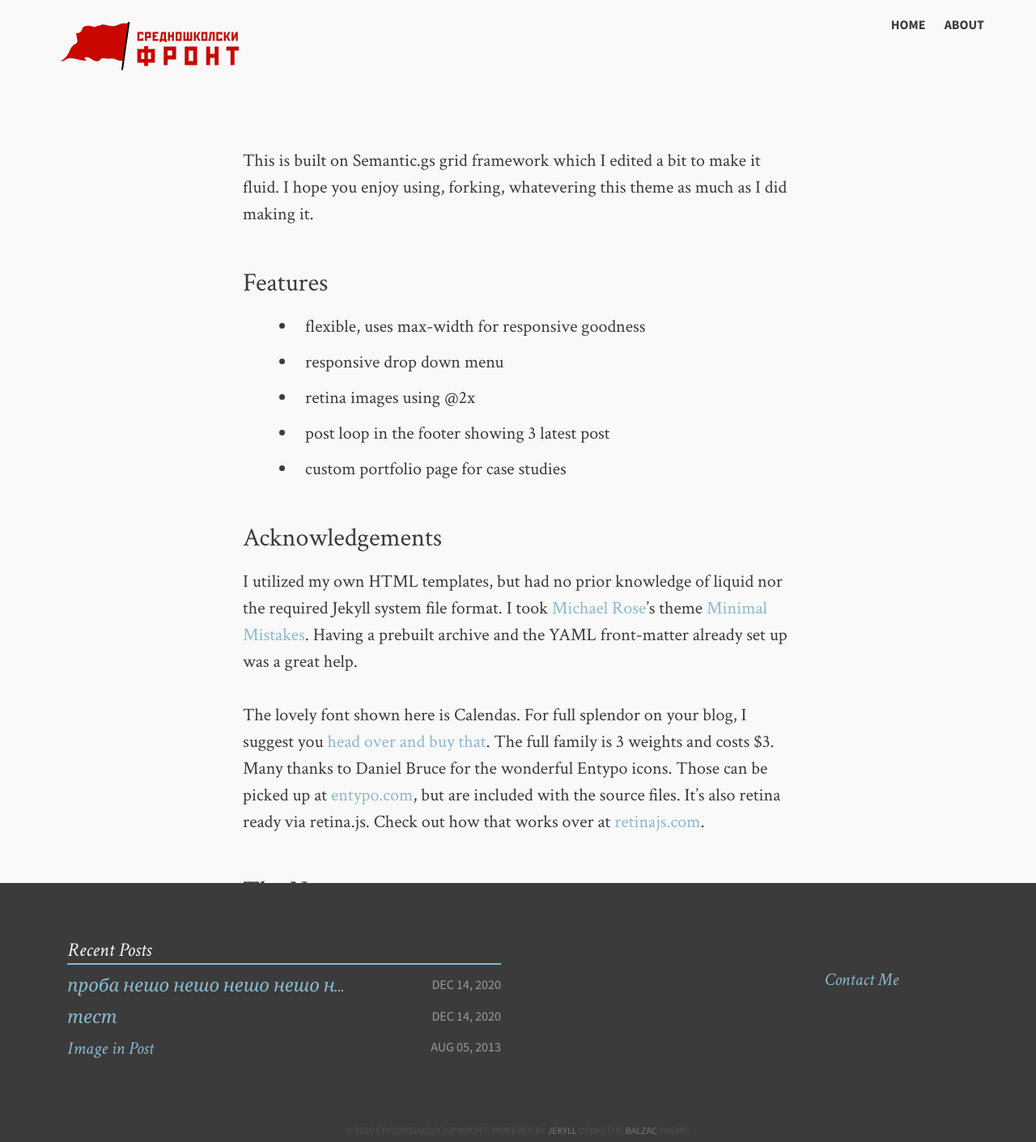
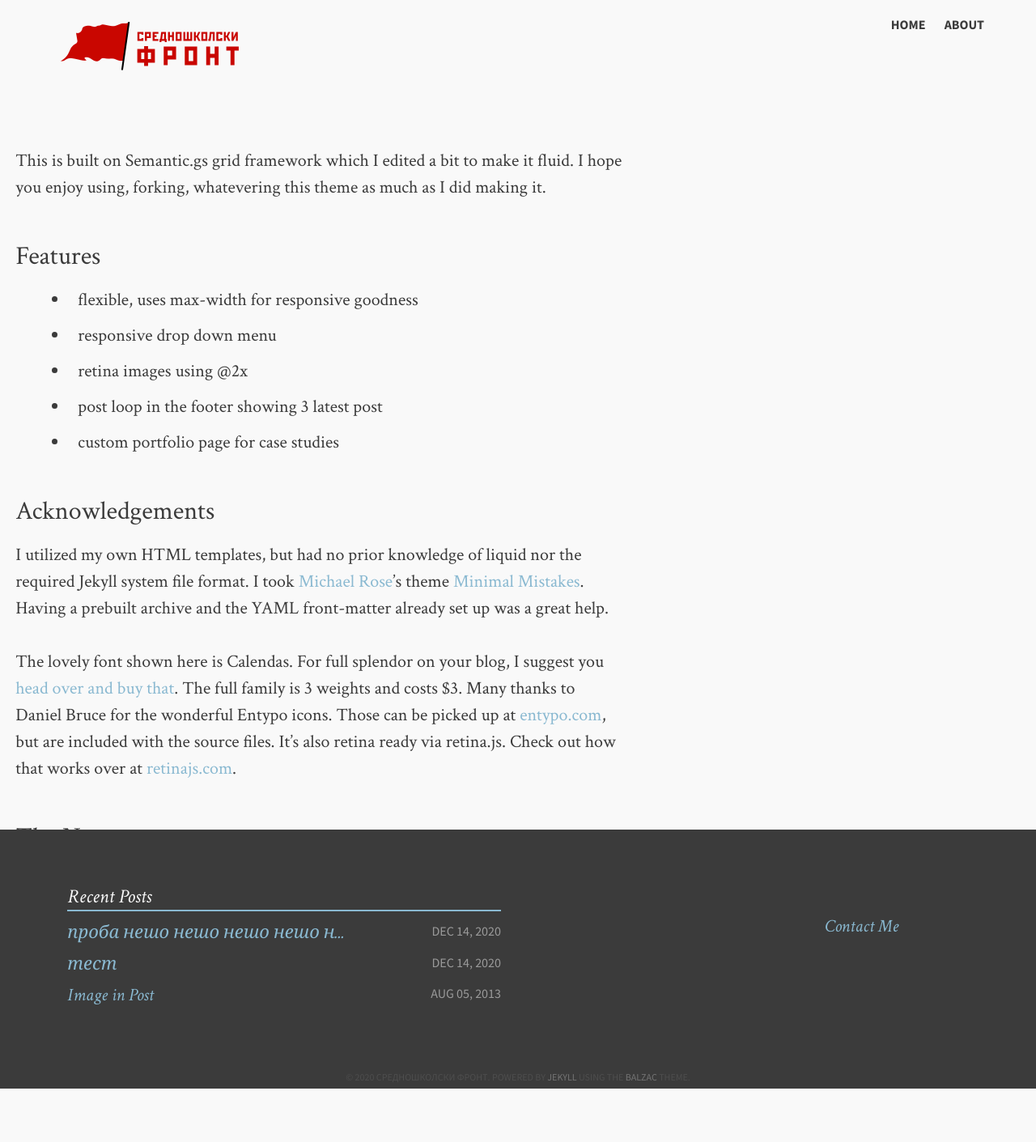
Before and after one commit to srednoshkolskifront/sf, a Jekyll site: the page built from features.md, in a window 1280 px wide. Shown: the whole page at 81% size. Built offline with Jekyll 4.4.1, drawn with Linux system fonts in a browser that asks for light colours; our own code applies the rules of GitHub Pages for plain Markdown files; comment, search, counter and statistics services are not loaded; after the commit the page ends 1345 px from its top, so only the background shows below that.

Commit message:
Update _styles.scss

```diff
--- a/_sass/_styles.scss
+++ b/_sass/_styles.scss
@@ -167,9 +167,9 @@ input {
 
 .post {
     @include column(8);
-    max-width: 680px;
+    max-width: 750px;
     display: block;
-    margin: 0 auto;
+    margin: 50 auto;
     float: none;
 }
 
```
